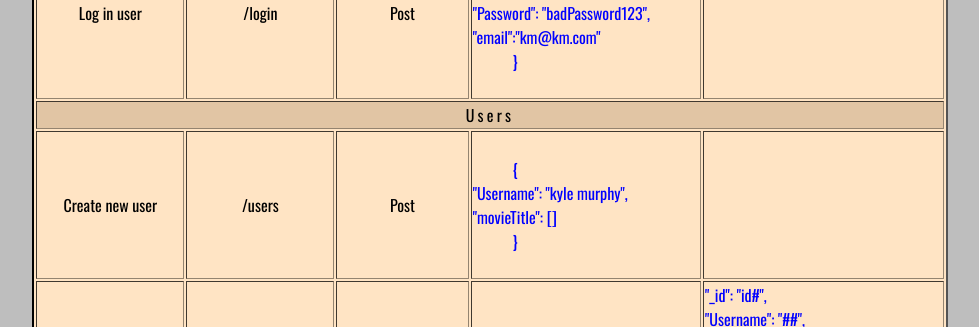
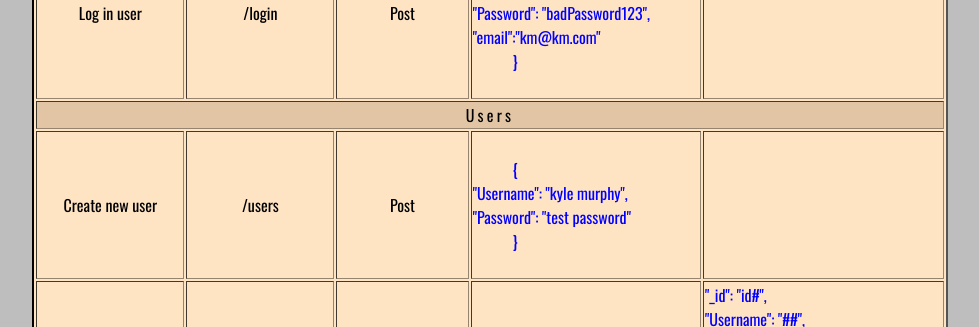
Before and after one commit to srpmfp/movie_api, a website: page public/documentation.html in a window 1280 px wide. Shown: the part 1060-1387 px from the top of the page, without its empty margins (150-1129 px from the left). Drawn offline with nearby package versions, Linux system fonts and the light colour scheme.

Commit message:
Update documentation.html

```diff
--- a/public/documentation.html
+++ b/public/documentation.html
@@ -164,7 +164,7 @@
                         <div class="indent">{</div>
                         "Username": "kyle murphy",
                         <br>
-                        "movieTitle": []
+                        "Password": "test password"
                         <br>
                         <div class="indent"> }</div>
                         <br>
```
